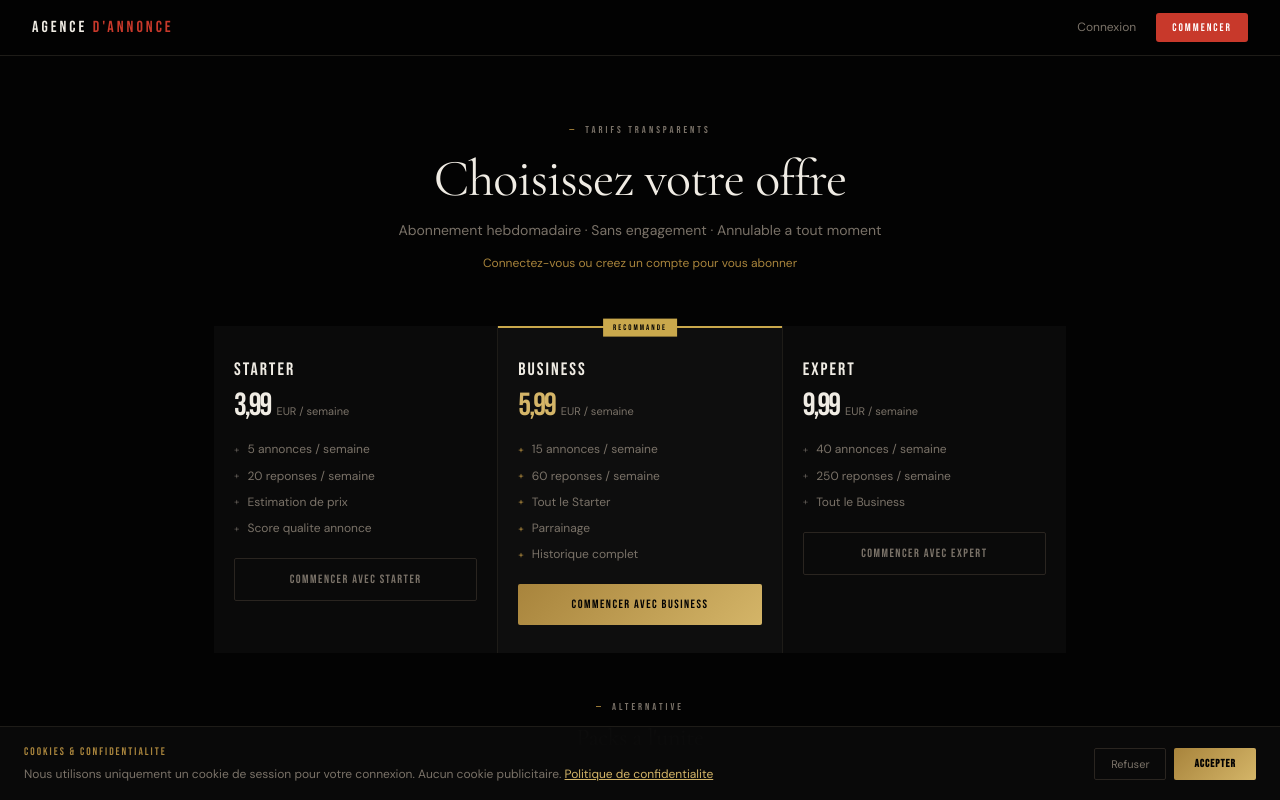
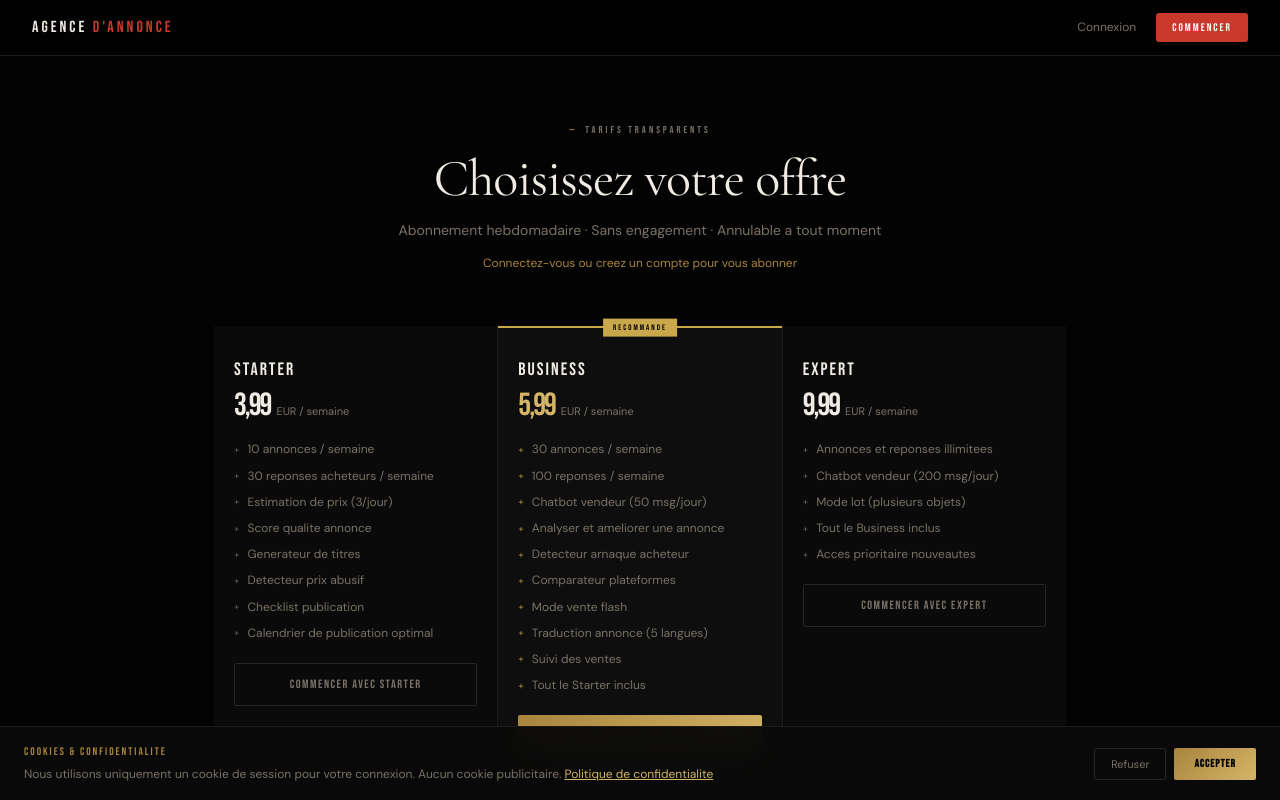
Before and after one commit to nppro4-art/Agence-Annonce, a Next.js app: page /pricing in a window 1280 px wide. Shown: the top 800 px of the page. Built offline with nearby package versions, Linux system fonts and the light colour scheme; no server answers.

Commit message:
Update pricing.js

```diff
--- a/pages/pricing.js
+++ b/pages/pricing.js
@@ -33,19 +33,42 @@ export default function Pricing() {
   const PLANS = [
     {
       key: 'starter', name: 'Starter', price: '3,99',
-      annonces: 5, reponses: 20,
-      features: ['5 annonces / semaine', '20 reponses / semaine', 'Estimation de prix', 'Score qualite annonce'],
+      features: [
+        '10 annonces / semaine',
+        '30 reponses acheteurs / semaine',
+        'Estimation de prix (3/jour)',
+        'Score qualite annonce',
+        'Generateur de titres',
+        'Detecteur prix abusif',
+        'Checklist publication',
+        'Calendrier de publication optimal',
+      ],
     },
     {
       key: 'business', name: 'Business', price: '5,99',
-      annonces: 15, reponses: 60,
-      features: ['15 annonces / semaine', '60 reponses / semaine', 'Tout le Starter', 'Parrainage', 'Historique complet'],
+      features: [
+        '30 annonces / semaine',
+        '100 reponses / semaine',
+        'Chatbot vendeur (50 msg/jour)',
+        'Analyser et ameliorer une annonce',
+        'Detecteur arnaque acheteur',
+        'Comparateur plateformes',
+        'Mode vente flash',
+        'Traduction annonce (5 langues)',
+        'Suivi des ventes',
+        'Tout le Starter inclus',
+      ],
       recommended: true,
     },
     {
       key: 'expert', name: 'Expert', price: '9,99',
-      annonces: 40, reponses: 250,
-      features: ['40 annonces / semaine', '250 reponses / semaine', 'Tout le Business'],
+      features: [
+        'Annonces et reponses illimitees',
+        'Chatbot vendeur (200 msg/jour)',
+        'Mode lot (plusieurs objets)',
+        'Tout le Business inclus',
+        'Acces prioritaire nouveautes',
+      ],
     },
   ]
 
```
